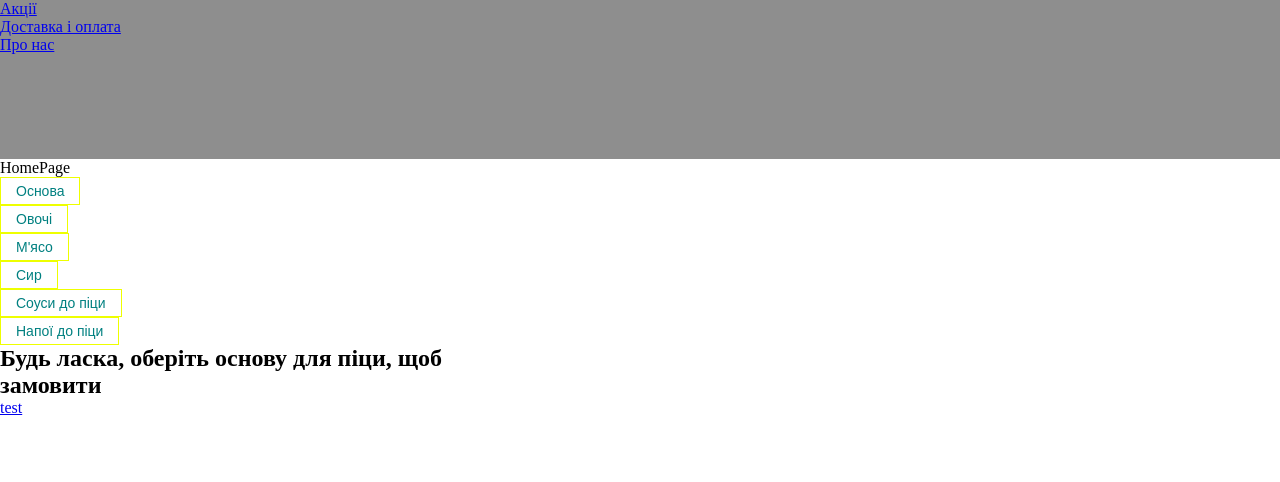
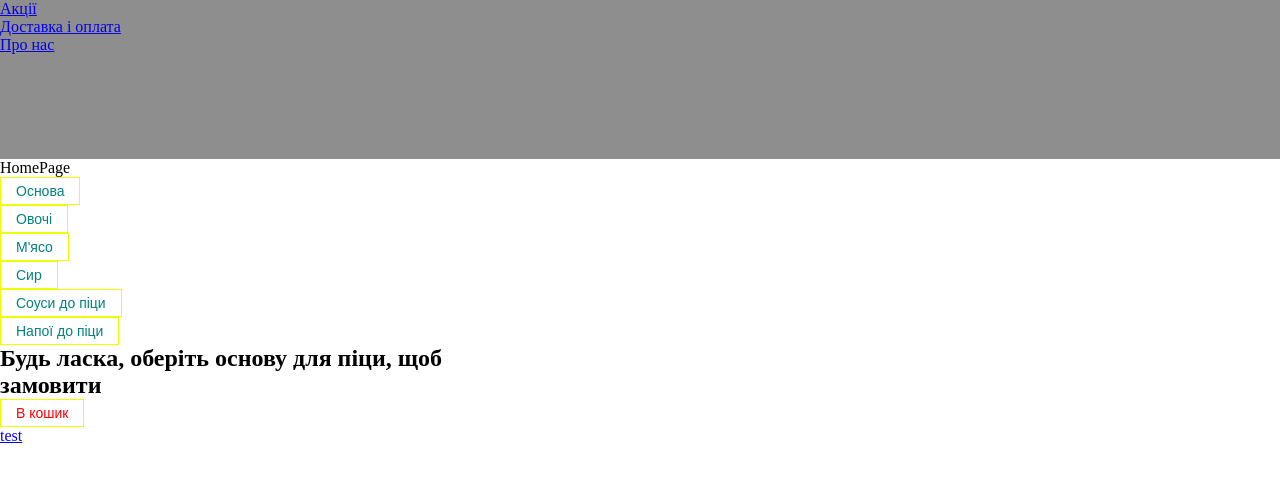
Before and after one commit to olestatchyn/ShopProject, a React (Create React App) app in the folder frontend/: page / in a window 1280 px wide. Shown: the top 482 px of the page. Built offline with nearby package versions, Linux system fonts and the light colour scheme.

Commit message:
adding admin page

```diff
--- a/frontend/src/components/create custom pizza/CreateCustomPizza.jsx
+++ b/frontend/src/components/create custom pizza/CreateCustomPizza.jsx
@@ -84,7 +84,7 @@ const CreateCustomPizza = () => {
           ? `Фінальна ціна піци: ${totalPrice} грн`
           : "Будь ласка, оберіть основу для піци, щоб замовити"}
       </h2>
-
+			<MyButton style={{color: "red"}}>В кошик</MyButton>
 		</div>
 	);
 }
```
Also changed, not shown: frontend/src/pages/admin/Admin.jsx (added, +11 -0 lines).
